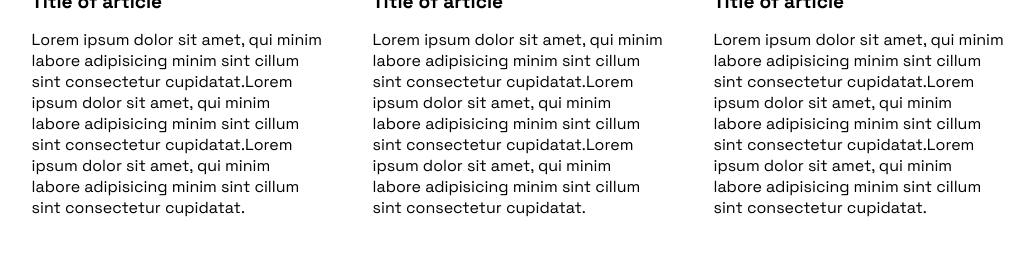
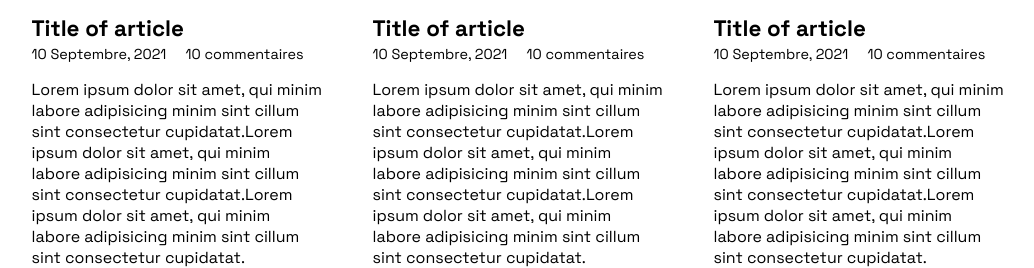
Before and after one commit to alex-robert-fr/Blog, a Symfony app: template templates/home/index.html.twig in a window 1280 px wide. Shown: the part 1530-1798 px from the top of the page, without its empty margins (122-1156 px from the left). Before the commit the page ends 1747 px from the top, so only its background shows below. Run offline with Twig, Linux system fonts and the light colour scheme; the template is opened without the code that fills it, so the values that code supplies are empty; style sheets or scripts are compiled from the project's sources; some libraries are stand-ins or nearby versions.

Commit message:
FRONT - [STYLE]: Main HomePage

```diff
--- a/public/css/general.css
+++ b/public/css/general.css
@@ -47,8 +47,7 @@ h2, .h2 {
 }
 
 h3, .h3 {
-  font-size: 1.2rem;
-  margin: 10px 0 15px;
+  font-size: 1.4rem;
 }
 
 .button {
@@ -59,4 +58,15 @@ h3, .h3 {
   border: 1px solid #000;
 }
 
+.heading {
+  margin: 10px 0 15px;
+}
+.heading > .info:first-of-type {
+  margin-right: 15px;
+}
+
+.info {
+  font-size: 0.9rem;
+}
+
 /*# sourceMappingURL=general.css.map */
--- a/public/sass/general.scss
+++ b/public/sass/general.scss
@@ -44,8 +44,7 @@ h2, .h2{
   padding-bottom: 40px;
 }
 h3, .h3{
-  font-size: 1.2rem;
-  margin: 10px 0 15px;
+  font-size: 1.4rem;
 }
 .button{
   text-decoration: none;
@@ -54,3 +53,12 @@ h3, .h3{
   padding: 10px 20px;
   border: 1px solid #000;
 }
+.heading{
+  margin: 10px 0 15px;
+  >.info:first-of-type{
+    margin-right: 15px;
+  }
+}
+.info{
+  font-size: .9rem;
+}
--- a/templates/home/index.html.twig
+++ b/templates/home/index.html.twig
@@ -14,47 +14,71 @@
         </section>
     </header>
     <main>
-        <h2 class="heading">Blog</h2>
+        <h2>Blog</h2>
         <section class="grid">
             <section>
                 <img src="https://source.unsplash.com/random/1600x1000" alt="">
                 <div class="resume-article">
+                    <div class="heading">
                         <h3>Title of article</h3>
+                        <span class="info">10 Septembre, 2021</span>
+                        <span class="info">10 commentaires</span>
+                    </div>
                     <p>Lorem ipsum dolor sit amet, qui minim labore adipisicing minim sint cillum sint consectetur cupidatat.Lorem ipsum dolor sit amet, qui minim labore adipisicing minim sint cillum sint consectetur cupidatat.Lorem ipsum dolor sit amet, qui minim labore adipisicing minim sint cillum sint consectetur cupidatat.</p>
                 </div>
             </section>
             <section>
                 <img src="https://source.unsplash.com/random/1600x1000" alt="">
                 <div class="resume-article">
+                    <div class="heading">
                         <h3>Title of article</h3>
+                        <span class="info">10 Septembre, 2021</span>
+                        <span class="info">10 commentaires</span>
+                    </div>
                     <p>Lorem ipsum dolor sit amet, qui minim labore adipisicing minim sint cillum sint consectetur cupidatat.Lorem ipsum dolor sit amet, qui minim labore adipisicing minim sint cillum sint consectetur cupidatat.Lorem ipsum dolor sit amet, qui minim labore adipisicing minim sint cillum sint consectetur cupidatat.</p>
                 </div>
             </section>
             <section>
                 <img src="https://source.unsplash.com/random/1600x1000" alt="">
                 <div class="resume-article">
+                    <div class="heading">
                         <h3>Title of article</h3>
+                        <span class="info">10 Septembre, 2021</span>
+                        <span class="info">10 commentaires</span>
+                    </div>
                     <p>Lorem ipsum dolor sit amet, qui minim labore adipisicing minim sint cillum sint consectetur cupidatat.Lorem ipsum dolor sit amet, qui minim labore adipisicing minim sint cillum sint consectetur cupidatat.Lorem ipsum dolor sit amet, qui minim labore adipisicing minim sint cillum sint consectetur cupidatat.</p>
                 </div>
             </section>
             <section>
                 <img src="https://source.unsplash.com/random/1600x1000" alt="">
                 <div class="resume-article">
+                    <div class="heading">
                         <h3>Title of article</h3>
+                        <span class="info">10 Septembre, 2021</span>
+                        <span class="info">10 commentaires</span>
+                    </div>
                     <p>Lorem ipsum dolor sit amet, qui minim labore adipisicing minim sint cillum sint consectetur cupidatat.Lorem ipsum dolor sit amet, qui minim labore adipisicing minim sint cillum sint consectetur cupidatat.Lorem ipsum dolor sit amet, qui minim labore adipisicing minim sint cillum sint consectetur cupidatat.</p>
                 </div>
             </section>
             <section>
                 <img src="https://source.unsplash.com/random/1600x1000" alt="">
                 <div class="resume-article">
+                    <div class="heading">
                         <h3>Title of article</h3>
+                        <span class="info">10 Septembre, 2021</span>
+                        <span class="info">10 commentaires</span>
+                    </div>
                     <p>Lorem ipsum dolor sit amet, qui minim labore adipisicing minim sint cillum sint consectetur cupidatat.Lorem ipsum dolor sit amet, qui minim labore adipisicing minim sint cillum sint consectetur cupidatat.Lorem ipsum dolor sit amet, qui minim labore adipisicing minim sint cillum sint consectetur cupidatat.</p>
                 </div>
             </section>
             <section>
                 <img src="https://source.unsplash.com/random/1600x1000" alt="">
                 <div class="resume-article">
+                    <div class="heading">
                         <h3>Title of article</h3>
+                        <span class="info">10 Septembre, 2021</span>
+                        <span class="info">10 commentaires</span>
+                    </div>
                     <p>Lorem ipsum dolor sit amet, qui minim labore adipisicing minim sint cillum sint consectetur cupidatat.Lorem ipsum dolor sit amet, qui minim labore adipisicing minim sint cillum sint consectetur cupidatat.Lorem ipsum dolor sit amet, qui minim labore adipisicing minim sint cillum sint consectetur cupidatat.</p>
                 </div>
             </section>
```
Also changed, not shown: 1 other file. Lines whose indentation alone changed are shown as unchanged.
